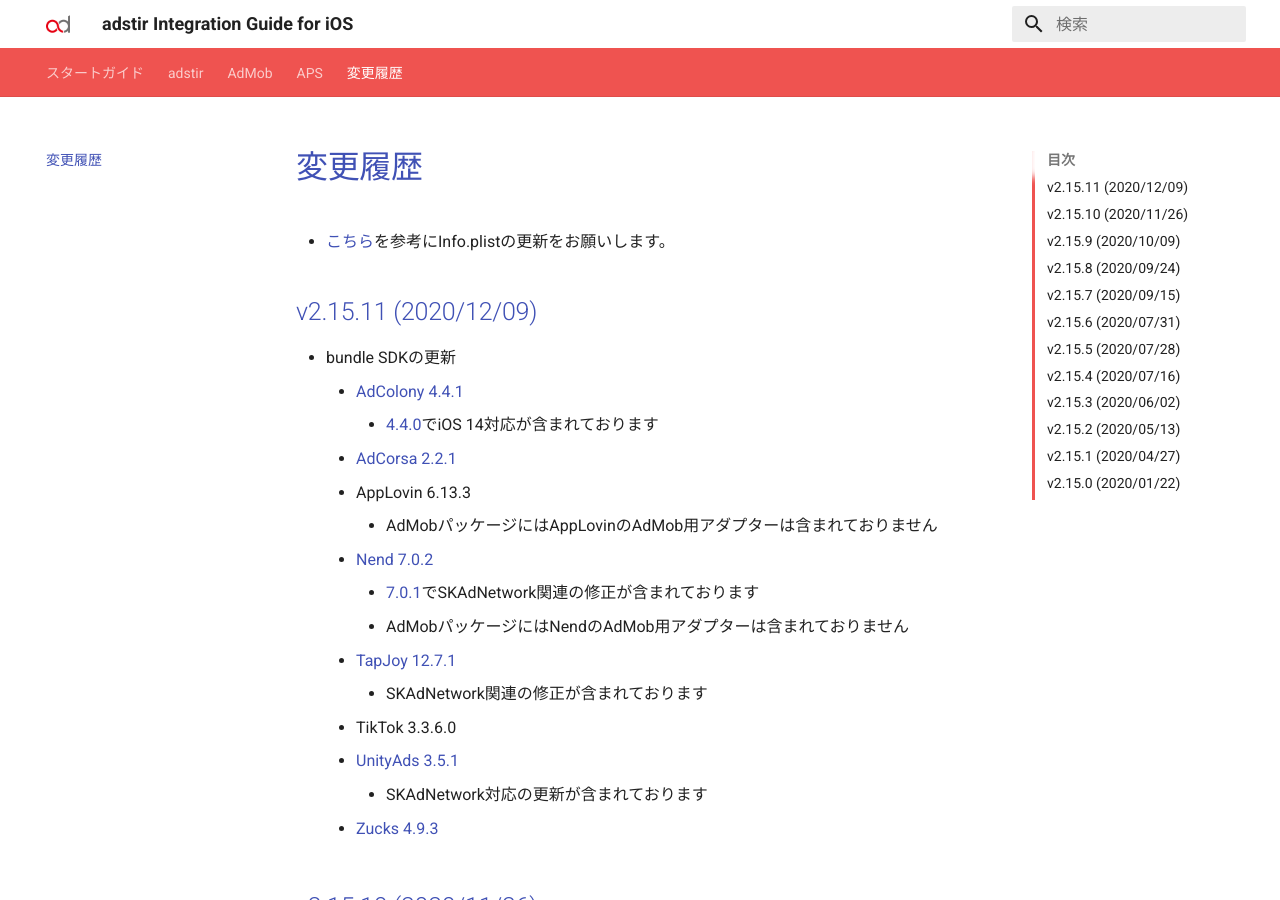
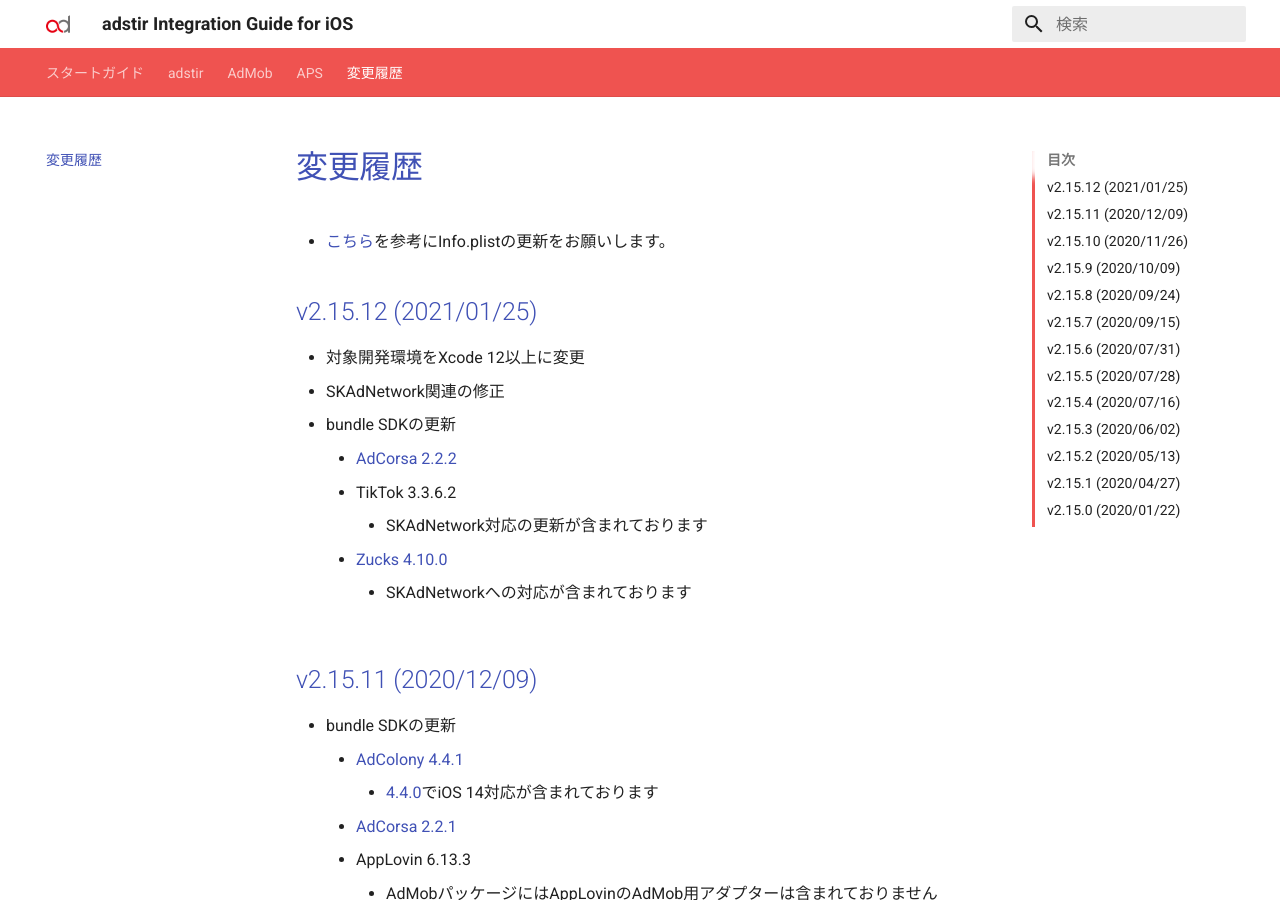
Before and after one commit to united-adstir/ios-sdk-docs, an MkDocs documentation site: the page built from docs/changelog.md, in a window 1280 px wide and 900 px high. Built offline with MkDocs 1.6.1 and Material for MkDocs 9.7.7, drawn with Linux system fonts in a browser that asks for light colours.

Commit message:
adstir sdk 2.15.12

```diff
--- a/docs/changelog.md
+++ b/docs/changelog.md
@@ -1,6 +1,17 @@
 # 変更履歴
 
  * [こちら](adstir/init/ios14.md#infoplistの更新)を参考にInfo.plistの更新をお願いします。
+
+## v2.15.12 (2021/01/25)
+
+* 対象開発環境をXcode 12以上に変更
+* SKAdNetwork関連の修正
+* bundle SDKの更新
+    * [AdCorsa 2.2.2](https://github.com/glossom-dev/GlossomAds-iOS/releases/tag/2.2.2)
+    * TikTok 3.3.6.2
+        * SKAdNetwork対応の更新が含まれております
+    * [Zucks 4.10.0](https://ms.zucksadnetwork.com/media/sdk/manual/ios/#integrateSDK)
+        * SKAdNetworkへの対応が含まれております
 
 ## v2.15.11 (2020/12/09)
 
--- a/mkdocs.yml
+++ b/mkdocs.yml
@@ -19,18 +19,18 @@
   language: 'jp'
   config:
     version:
-      adstir: 2.15.11
+      adstir: 2.15.12
       adcolony: 4.4.1
-      adcorsa: 2.2.1
+      adcorsa: 2.2.2
       applovin: 6.13.3
       imobile: 2.0.33
       maio: 1.5.5
       mopub: 5.15.0
       nend: 7.0.2
       tapjoy: 12.7.1
-      tiktok: 3.3.6.0
+      tiktok: 3.3.6.2
       unityads: 3.5.1
-      zucks: 4.9.3
+      zucks: 4.10.0
       facebook: 6.2.0
     sample_url: 'https://dl.ad-stir.com/sample/AdstirAdsSdkiOS-2.15.8-SampleApp.zip'
 
```
Also changed, not shown: docs/admob/index.md (+1 -1 lines), docs/adstir/network/applovin.md (+9 -0 lines), docs/adstir/network/zucks.md (+8 -0 lines), docs/custom/skadnetwork/zucks.xml (+9 -0 lines).
